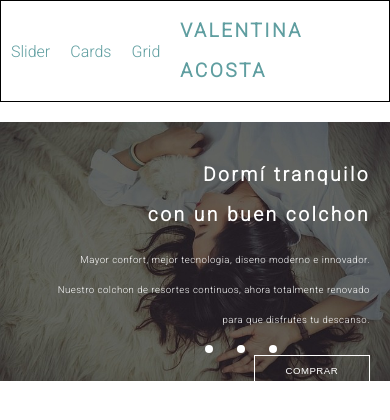
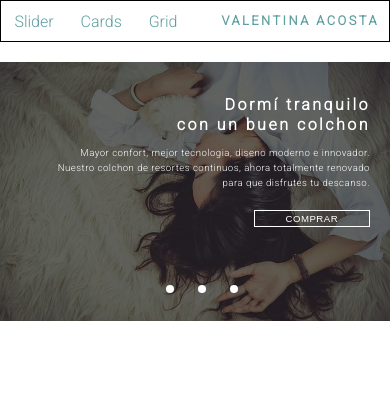
Before and after one commit to valacosta19/exercises, a plain HTML site: page indexslider.html in a window 390 px wide. Drawn offline with Linux system fonts and the light colour scheme.

Commit message:
responsive

```diff
--- a/indexslider.html
+++ b/indexslider.html
@@ -58,9 +58,9 @@
 
 
             <div class="bullets">
-                <label for="slide1"></label>
-                <label for="slide2"></label>
-                <label for="slide3"></label>
+                <label for="slide1" class="point"></label>
+                <label for="slide2" class="point"></label>
+                <label for="slide3" class="point"></label>
             </div>
         </div>
     </div>
--- a/maingrid.js
+++ b/maingrid.js
@@ -67,9 +67,4 @@ fetch ("https://api.mercadolibre.com/sites/MLA/search?category=MLA1055")
         })
     };
 
-
-
-
-/*catch (err)) {
-    console.log(error);*/
 });
--- a/styleslider.css
+++ b/styleslider.css
@@ -58,21 +58,11 @@ h1 {
     font-weight: bold;
 }
 
-@media screen and (max-width: 554px) {
-   h1{
-      font-size: 1.2rem;
-   }
-}
-
 p, button {
     margin: 10px;
     line-height: 30px;
     font-size: 0.75rem;
     letter-spacing: 0.5px;
-}
-
-@media screen and (max-width: 554px) {
-   p, button {font-size: 0.6rem;}
 }
 
 button {
@@ -186,17 +176,42 @@ button {
        margin: 0 auto;
     }
 
+     @media screen and (max-width: 800px) {
+      .contenido {
+         top: 5%;
+     }
+   }
 
-
-
-    @media screen and (max-width: 680px) {
+   @media screen and (max-width: 768px) {
       .slides {
         max-width: 100%;
       }
      }
 
-     @media screen and (max-width: 800px) {
-      .contenido {
-         top: 5%;
+     @media screen and (max-width: 600px) {
+      .slides {
+        max-width: 100%;
+      }
+
+      h1{
+         font-size: 1rem;
+         line-height: 20px;
+      }
+
+      p, button {
+         font-size: 0.6rem;
+         line-height: 15px;
+      }
+
+      .bullets {
+         left: 40%;
+      }
+
+      nav {
+         padding-right: 0;
+      }
+
+      .name {
+         font-size: 0.8rem;
+      }
      }
-   }
```
